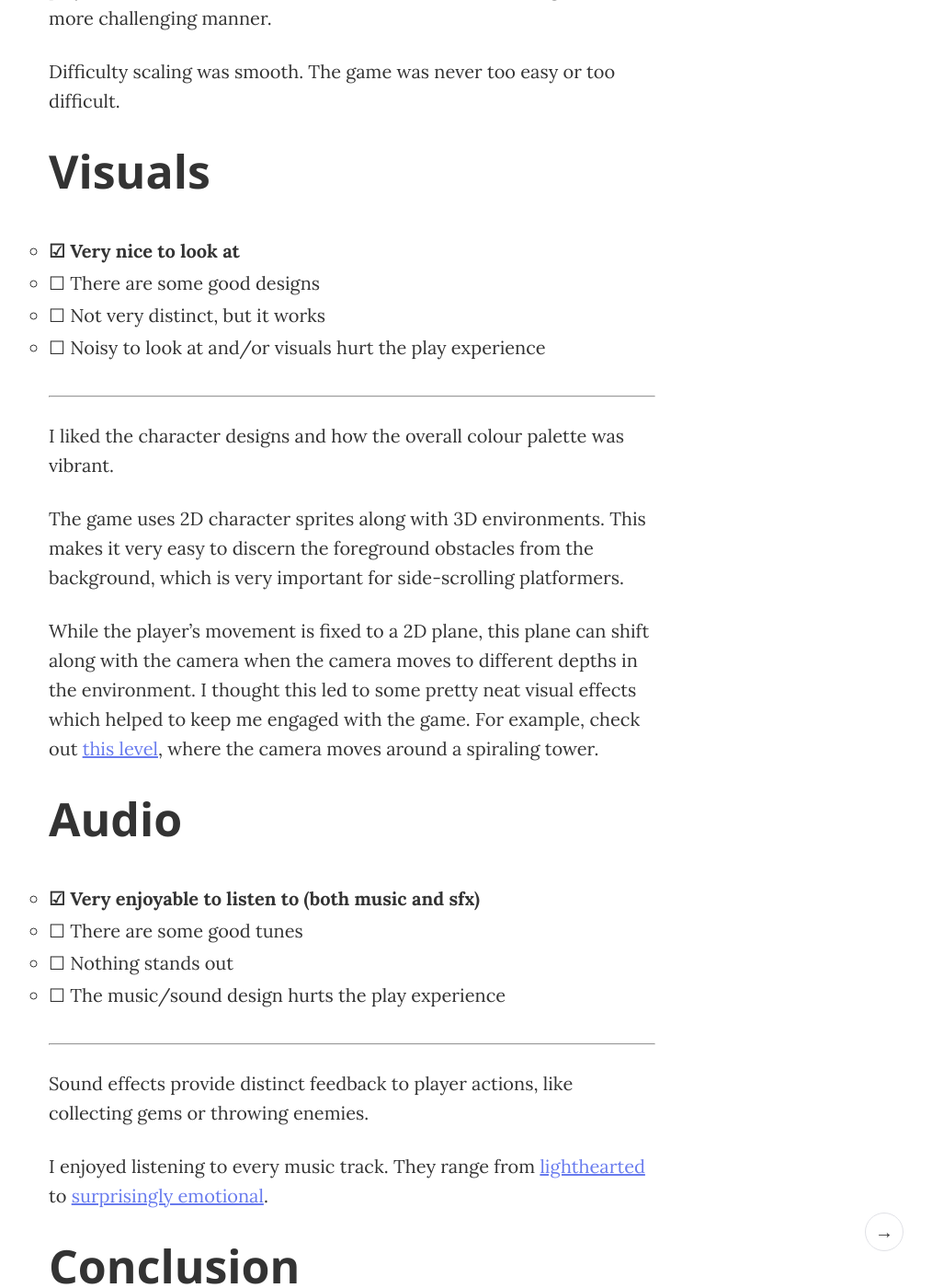
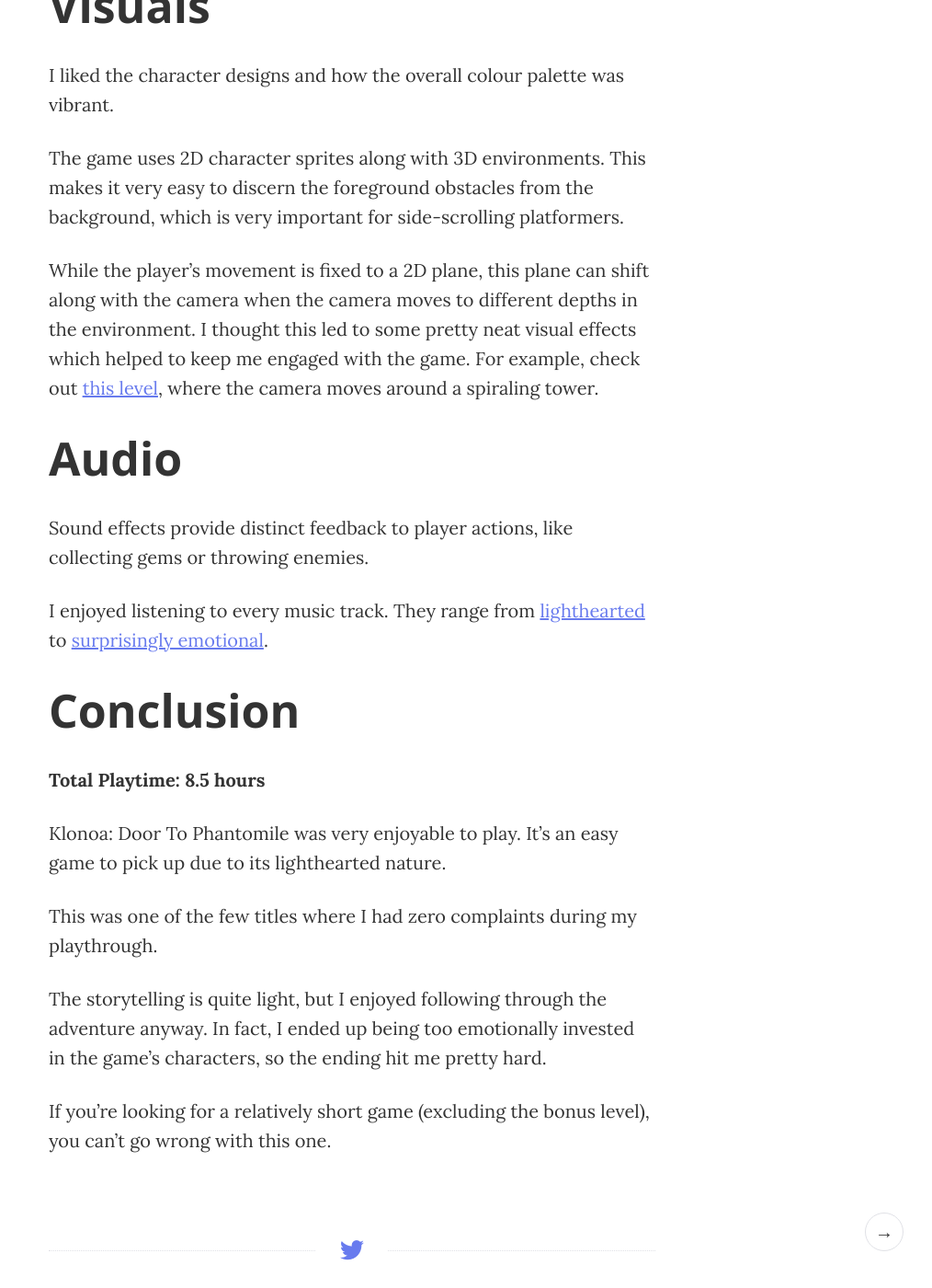
Before and after one commit to HenryLoo/blog, a Jekyll site: the page built from _posts/2020-08-13-klonoa-door-to-phantomile.markdown, in a window 1280 px wide and 1400 px high, scrolled down 1730 px. Shown: the whole window at 92% size, without its empty margins (257-1271 px from the left). Built offline with Jekyll 4.4.1, drawn with Linux system fonts in a browser that asks for light colours; some of the changed text lies outside the part shown.

Commit message:
Update posts

```diff
--- a/_posts/2020-08-13-klonoa-door-to-phantomile.markdown
+++ b/_posts/2020-08-13-klonoa-door-to-phantomile.markdown
@@ -7,13 +7,6 @@
 {% include youtube_player.html id="wGEADswloqk?start=247" %}
 
 # Gameplay
-- **☑ (Almost) always fun to play**
-- ☐ Mostly engaging to play
-- ☐ Mostly boring to play
-- ☐ Frustrating/annoying to play
-
----
-
 **Genre: 2.5D side-scrolling platformer**
 
 Controls feel very responsive. Any errors in platforming can be fairly attributed to the player.
@@ -27,16 +20,9 @@
 
 The game progresses linearly through a set of levels. Level design is very solid, where new game mechanics are always introduced to the player in a safe and non-intrusive environment before using them in a more challenging manner.
 
-Difficulty scaling was smooth. The game was never too easy or too difficult.
+Difficulty scaling was smooth. The main set of levels were never too easy or too difficult. The bonus level at the end does provide an extra bit of challenge, if you're looking for something tougher.
 
 # Visuals
-- **☑ Very nice to look at**
-- ☐ There are some good designs
-- ☐ Not very distinct, but it works
-- ☐ Noisy to look at and/or visuals hurt the play experience
-
----
-
 I liked the character designs and how the overall colour palette was vibrant.
 
 The game uses 2D character sprites along with 3D environments. This makes it very easy to discern the foreground obstacles from the background, which is very important for side-scrolling platformers.
@@ -44,13 +30,6 @@
 While the player's movement is fixed to a 2D plane, this plane can shift along with the camera when the camera moves to different depths in the environment. I thought this led to some pretty neat visual effects which helped to keep me engaged with the game. For example, check out [this level](https://youtu.be/zVvjEKLxffM?t=118), where the camera moves around a spiraling tower.
 
 # Audio
-- **☑ Very enjoyable to listen to (both music and sfx)**
-- ☐ There are some good tunes
-- ☐ Nothing stands out
-- ☐ The music/sound design hurts the play experience
-
----
-
 Sound effects provide distinct feedback to player actions, like collecting gems or throwing enemies.
 
 I enjoyed listening to every music track. They range from [lighthearted](https://www.youtube.com/watch?v=IElJndRMfto) to [surprisingly emotional](https://www.youtube.com/watch?v=Gss1es9qLdE).
@@ -62,6 +41,6 @@
 
 This was one of the few titles where I had zero complaints during my playthrough.
 
-I was too emotionally invested in the game, so the ending hit me pretty hard.
+The storytelling is quite light, but I enjoyed following through the adventure anyway. In fact, I ended up being too emotionally invested in the game's characters, so the ending hit me pretty hard.
 
->**Highly recommended**
+If you're looking for a relatively short game (excluding the bonus level), you can't go wrong with this one.
```
Also changed, not shown: _posts/2020-08-14-actraiser.markdown (+1 -24 lines).
